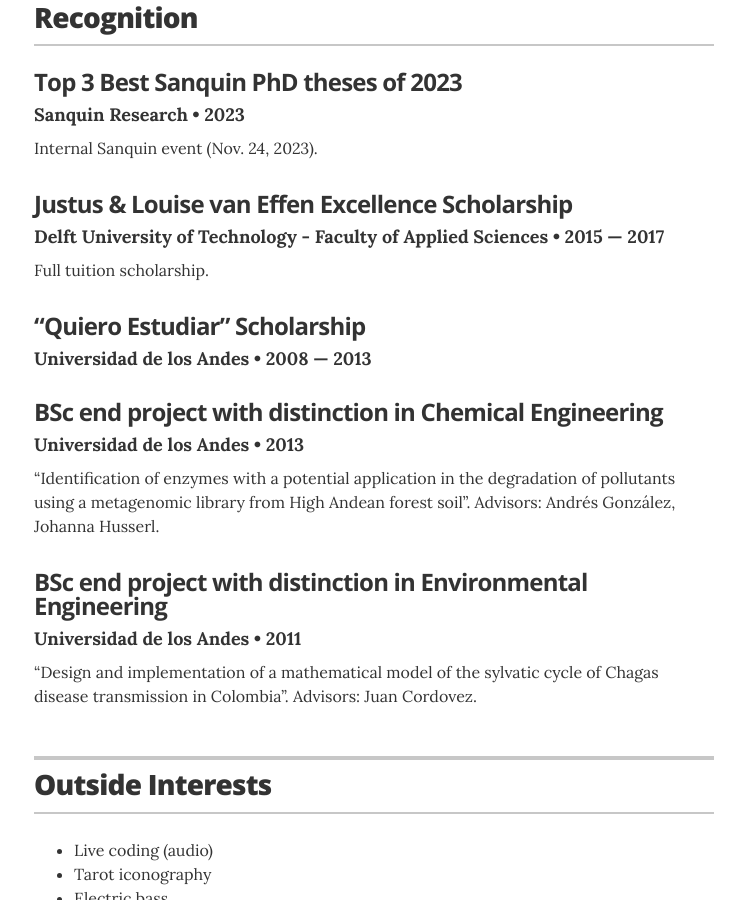
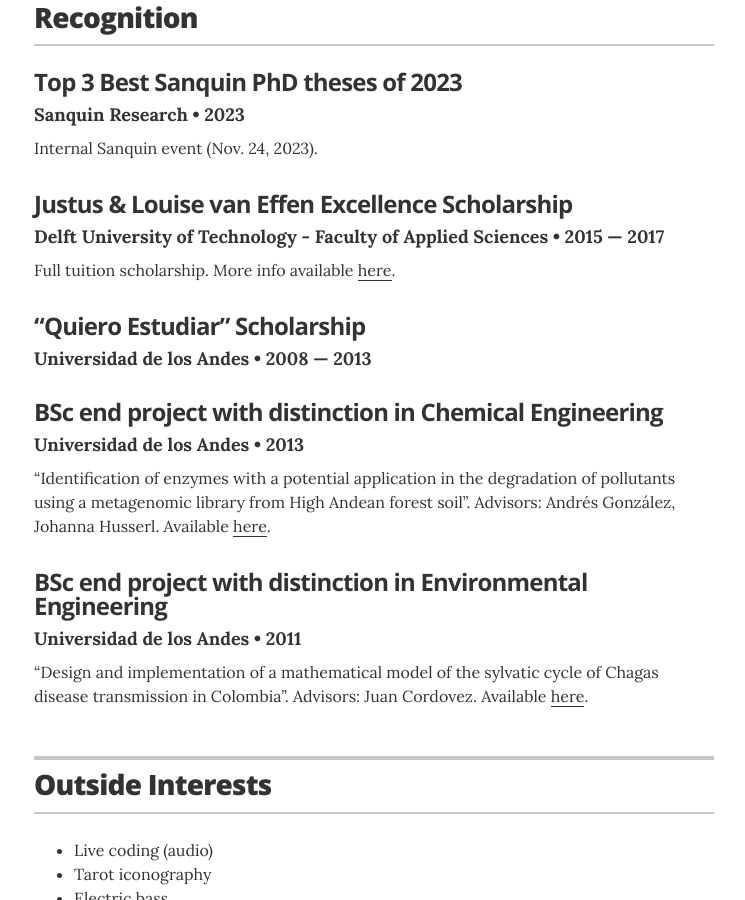
Before and after one commit to synthbiont/joangallego, a Jekyll site: the page built from index.html, in a window 1280 px wide and 900 px high, scrolled down 4601 px. Shown: the whole window, without its empty margins (266-1011 px from the left). Built offline with Jekyll 4.4.1, drawn with Linux system fonts in a browser that asks for light colours.

Commit message:
Update recognitions.yml

```diff
--- a/_data/recognitions.yml
+++ b/_data/recognitions.yml
@@ -7,7 +7,7 @@
 - award: Justus & Louise van Effen Excellence Scholarship
   organization: Delft University of Technology - Faculty of Applied Sciences
   year: 2015 &mdash; 2017
-  summary: Full tuition scholarship.
+  summary: Full tuition scholarship. More info available <a href="https://www.tudelft.nl/en/education/study-programme-orientation/practical-matters/scholarships/justus-louise-van-effen-excellence-scholarships">here</a>.
 
 - award: “Quiero Estudiar” Scholarship
   organization: Universidad de los Andes
@@ -17,9 +17,9 @@
 - award: BSc end project with distinction in Chemical Engineering
   organization: Universidad de los Andes
   year: 2013
-  summary: “Identification of enzymes with a potential application in the degradation of pollutants using a metagenomic library from High Andean forest soil”. Advisors&colon; Andrés González, Johanna Husserl.
+  summary: “Identification of enzymes with a potential application in the degradation of pollutants using a metagenomic library from High Andean forest soil”. Advisors&colon; Andrés González, Johanna Husserl. Available <a href="https://repositorio.uniandes.edu.co/entities/publication/11ef93e3-e964-4038-b538-8377ef772f59">here</a>.
 
 - award: BSc end project with distinction in Environmental Engineering
   organization: Universidad de los Andes
   year: 2011
-  summary: “Design and implementation of a mathematical model of the sylvatic cycle of Chagas disease transmission in Colombia”. Advisors&colon; Juan Cordovez.
+  summary: “Design and implementation of a mathematical model of the sylvatic cycle of Chagas disease transmission in Colombia”. Advisors&colon; Juan Cordovez. Available <a href="https://repositorio.uniandes.edu.co/entities/publication/a1621107-8253-475b-9c02-497af82c172d">here</a>.
```
